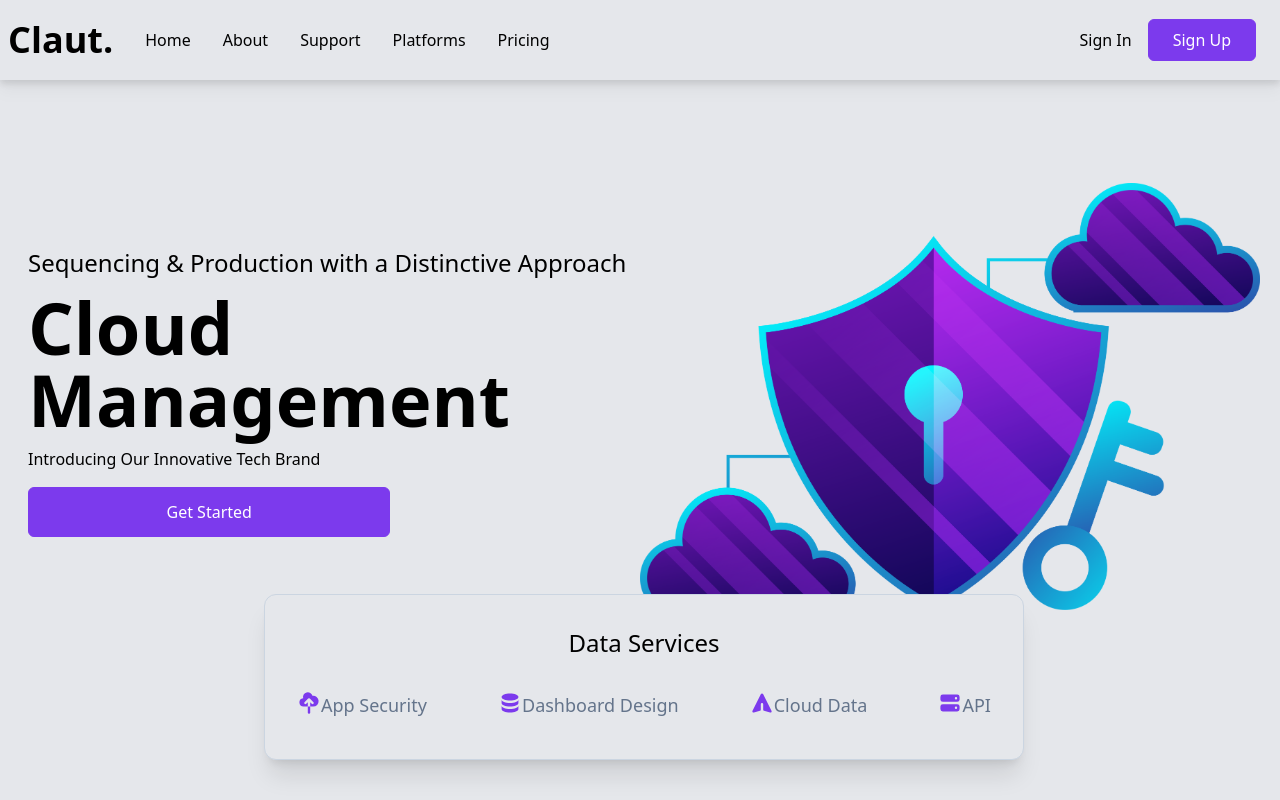
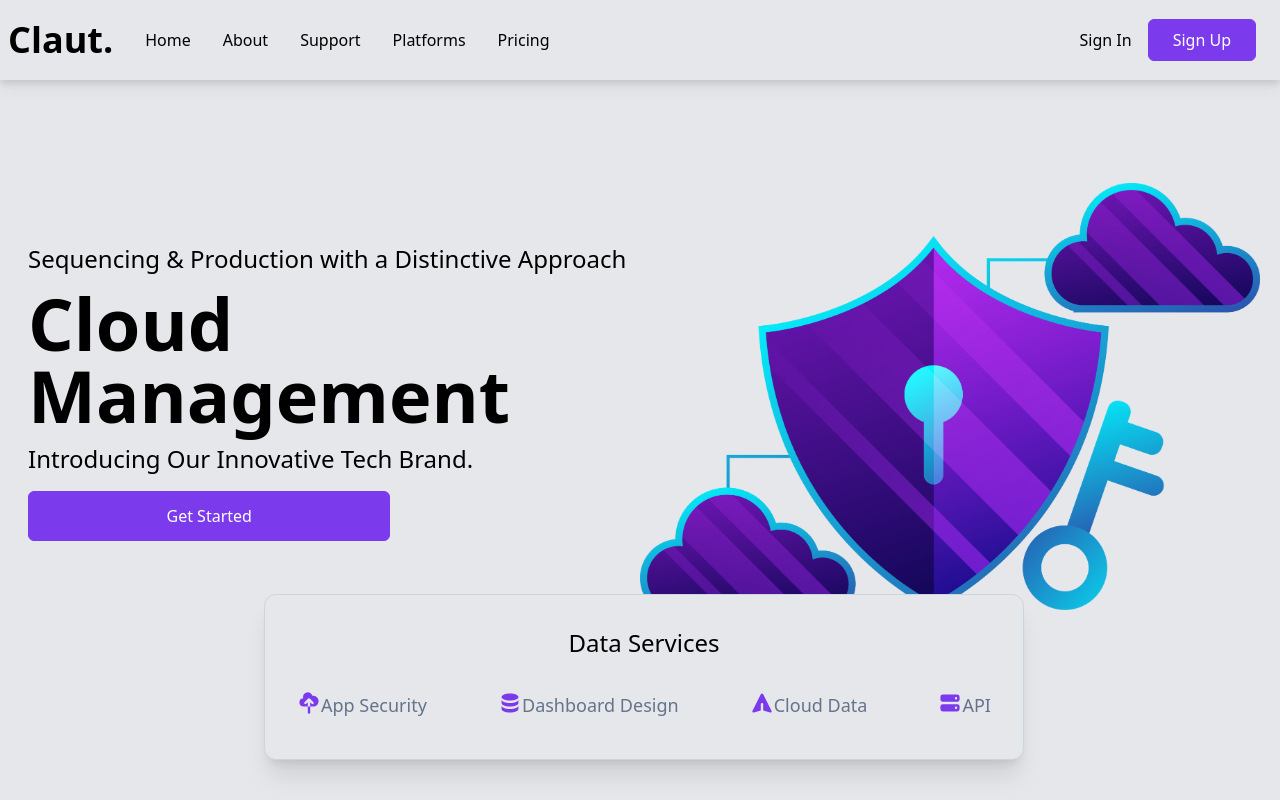
Before and after one commit to radosav-perisic/claut, a React (Vite) app: page / in a window 1280 px wide. Shown: the top 800 px of the page. Built offline with nearby package versions, Linux system fonts and the light colour scheme.

Commit message:
Fix class name in tech brand introduction

```diff
--- a/src/components/Hero.jsx
+++ b/src/components/Hero.jsx
@@ -18,7 +18,7 @@ const Hero = () => {
           <h1 className="py-3 text-5xl md:text-7xl font-bold">
             Cloud Management
           </h1>
-          <p className="2xl">Introducing Our Innovative Tech Brand</p>
+          <p className="text-2xl">Introducing Our Innovative Tech Brand.</p>
           <button className="py-3 px-6 sm:w-[60%] my-4 duration-300">Get Started</button>
         </div>
         <div>
```
